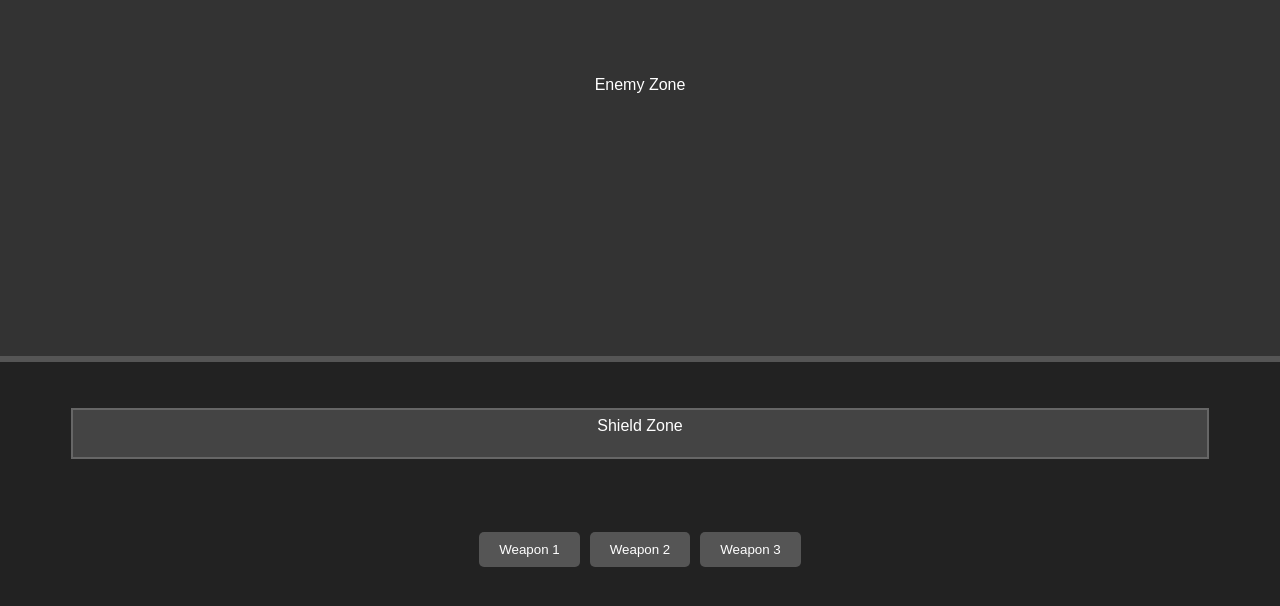
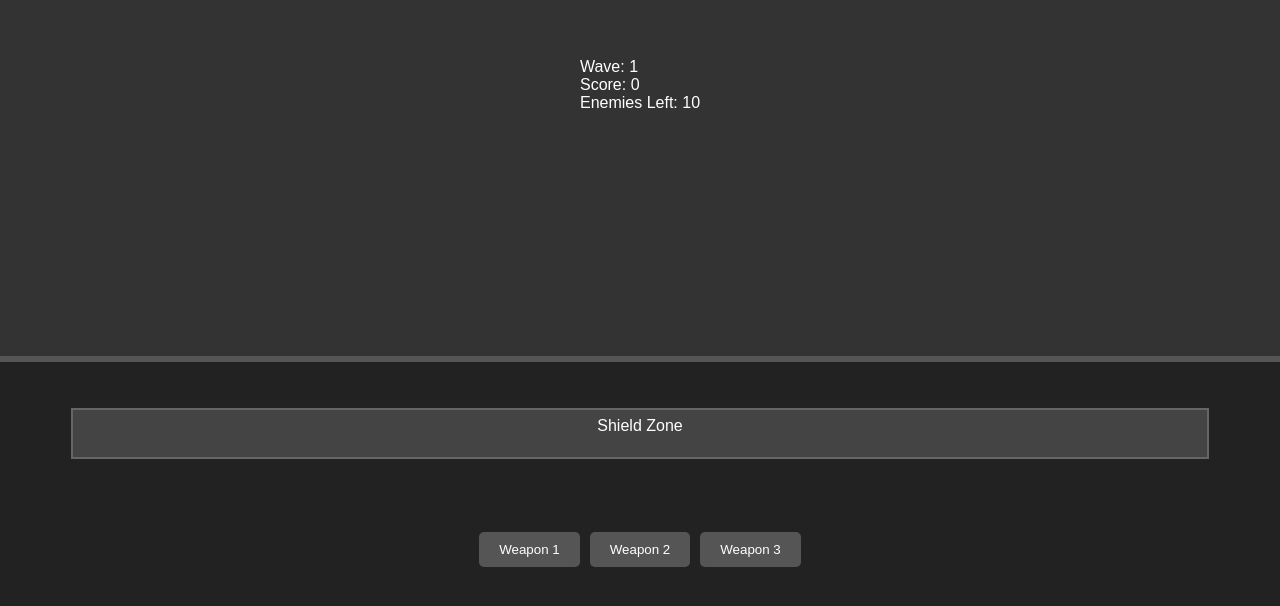
Before and after one commit to MyDemir/blaster-anime-game, a website: page index.html in a window 1280 px wide. Shown: the part 186-792 px from the top of the page. Drawn offline with Linux system fonts and the light colour scheme.

Commit message:
Update index.html

```diff
--- a/index.html
+++ b/index.html
@@ -10,7 +10,11 @@
   <div id="game-container">
     <!-- Üst Bölüm: Düşmanların geldiği alan -->
     <div id="enemy-zone">
-      <p>Enemy Zone</p>
+      <div id="ui-overlay">
+        <div id="wave-info">Wave: <span id="wave-number">1</span></div>
+        <div id="score-info">Score: <span id="player-score">0</span></div>
+        <div id="enemy-info">Enemies Left: <span id="enemies-left">10</span></div>
+      </div>
     </div>
 
     <!-- Alt Bölüm: Oyuncunun kontrol ettiği alan -->
@@ -23,5 +27,6 @@
       </div>
     </div>
   </div>
+  <script src="scripts/game.js"></script>
 </body>
 </html>
```
